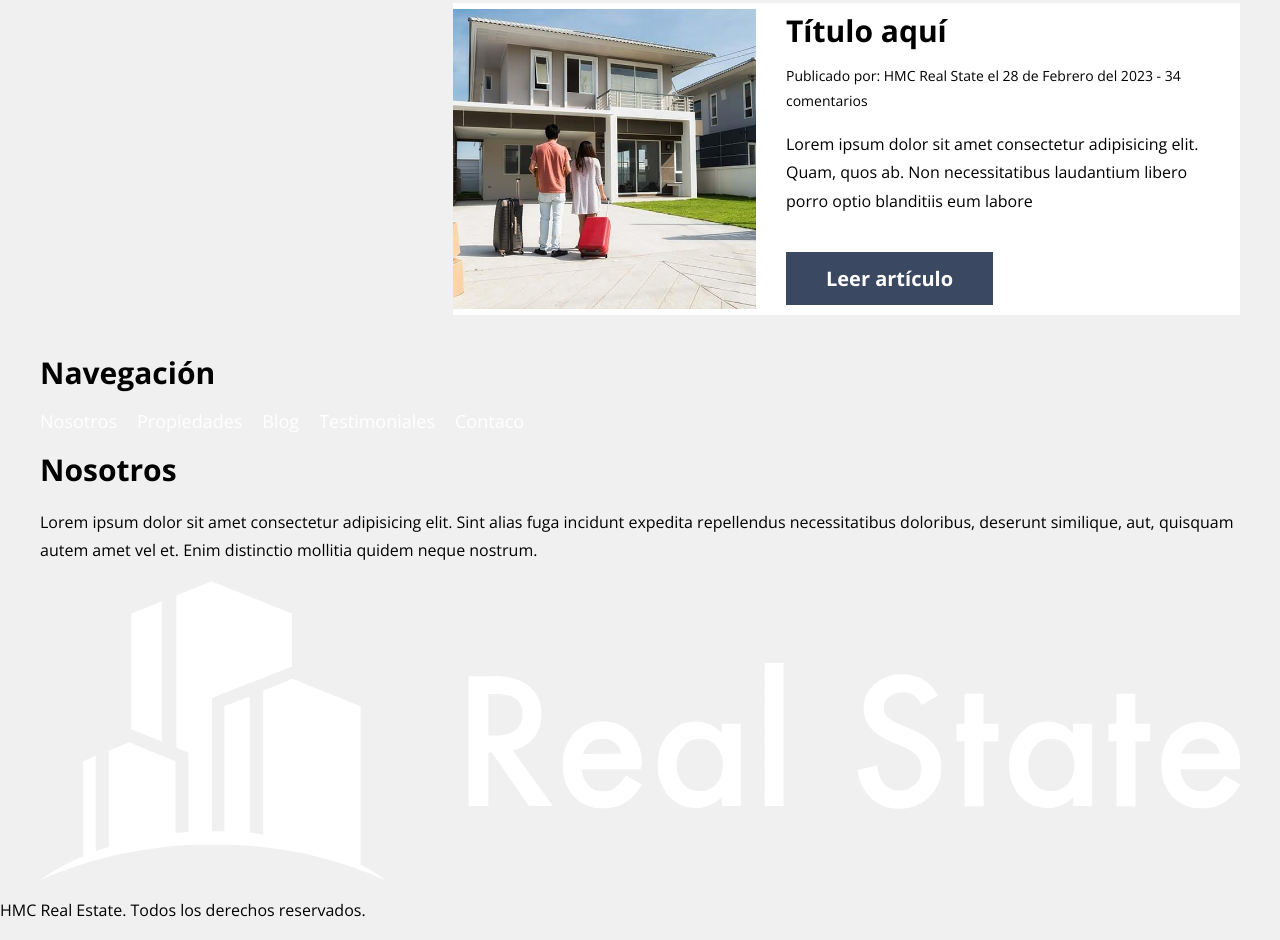
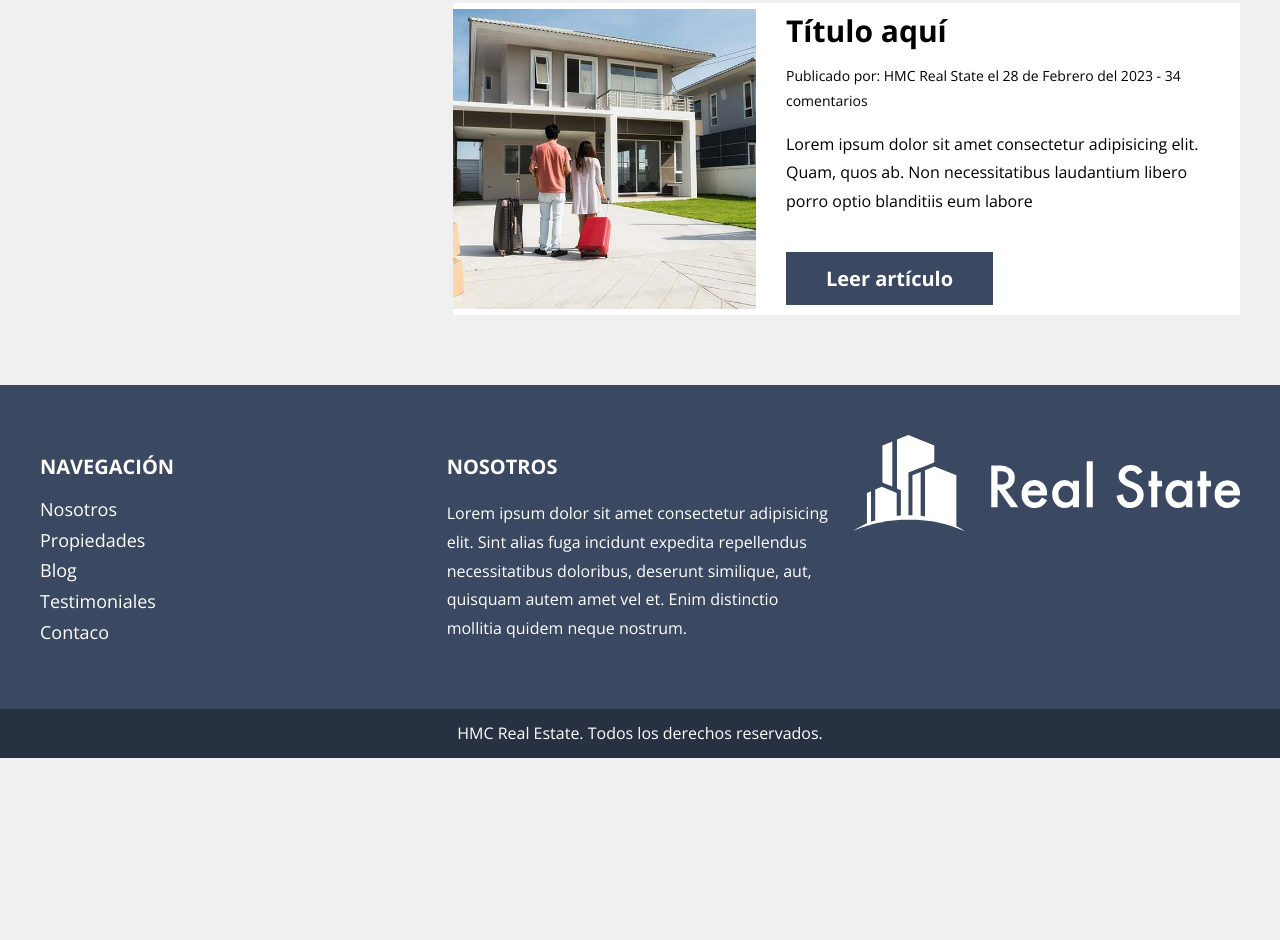
Before and after one commit to mcmmiguel/RealEstateProject, a website: page index.html in a window 1280 px wide. Shown: the part 3583-4523 px from the top of the page. After the commit the page ends 4341 px from the top, so only its background shows below. Drawn offline with nearby package versions, Linux system fonts and the light colour scheme.

Commit message:
_footer.scss: creado y enlazado. Estilos finalizados a la Seccion Footer. index.html: Modificador de navegacion eliminado

```diff
--- a/index.html
+++ b/index.html
@@ -189,12 +189,12 @@
             <div class="footer__box">
                 <h3 class="footer__heading">Navegación</h3>
 
-                <nav class="navegacion">
-                    <a href="#" class="navegacion__link navegacion__link--vertical">Nosotros</a>
-                    <a href="#" class="navegacion__link navegacion__link--vertical">Propiedades</a>
-                    <a href="#" class="navegacion__link navegacion__link--vertical">Blog</a>
-                    <a href="#" class="navegacion__link navegacion__link--vertical">Testimoniales</a>
-                    <a href="#" class="navegacion__link navegacion__link--vertical">Contaco</a>
+                <nav class="footer__navegacion">
+                    <a href="#" class="footer__link">Nosotros</a>
+                    <a href="#" class="footer__link">Propiedades</a>
+                    <a href="#" class="footer__link">Blog</a>
+                    <a href="#" class="footer__link">Testimoniales</a>
+                    <a href="#" class="footer__link">Contaco</a>
                 </nav>
             </div>
 
--- a/src/scss/app.scss
+++ b/src/scss/app.scss
@@ -1,3 +1,4 @@
 @use 'base';
 @use 'ui/header';
 @use 'ui/contenido';
+@use 'ui/footer';
--- /dev/null
+++ b/src/scss/ui/footer/_footer.scss
@@ -0,0 +1,48 @@
+@use 'base/variables' as v;
+@use 'base/mixins' as m;
+
+.footer {
+    background-color: v.$primario;
+    padding-top: 5rem;
+    margin-top: 5rem;
+
+    &__grid {
+        @include m.tablet {
+            @include m.grid (3, 2rem);
+        }
+    }
+
+    &__heading {
+        color: v.$blanco;
+        font-size: 2rem;
+        text-transform: uppercase;
+    }
+
+    &__texto {
+        color: v.$blanco;
+    }
+
+    &__navegacion{
+        display: flex;
+        flex-direction: column;
+    }
+
+    &__link {
+        color: v.$blanco;
+        font-size: 1.8rem;
+        margin-bottom: 1rem;
+
+        &__:last-of-type {
+            margin-bottom: 0;
+        }
+    }
+
+    &__copyright {
+        background-color: darken($color: v.$primario, $amount: 10);
+        text-align: center;
+        padding: 1rem;
+        margin: 5rem 0 0 0;
+        color: v.$blanco;
+    }
+
+}
--- /dev/null
+++ b/src/scss/ui/footer/_index.scss
@@ -0,0 +1 @@
+@forward 'footer';
```
Also changed, not shown: build/css/app.css, 1 other file.
